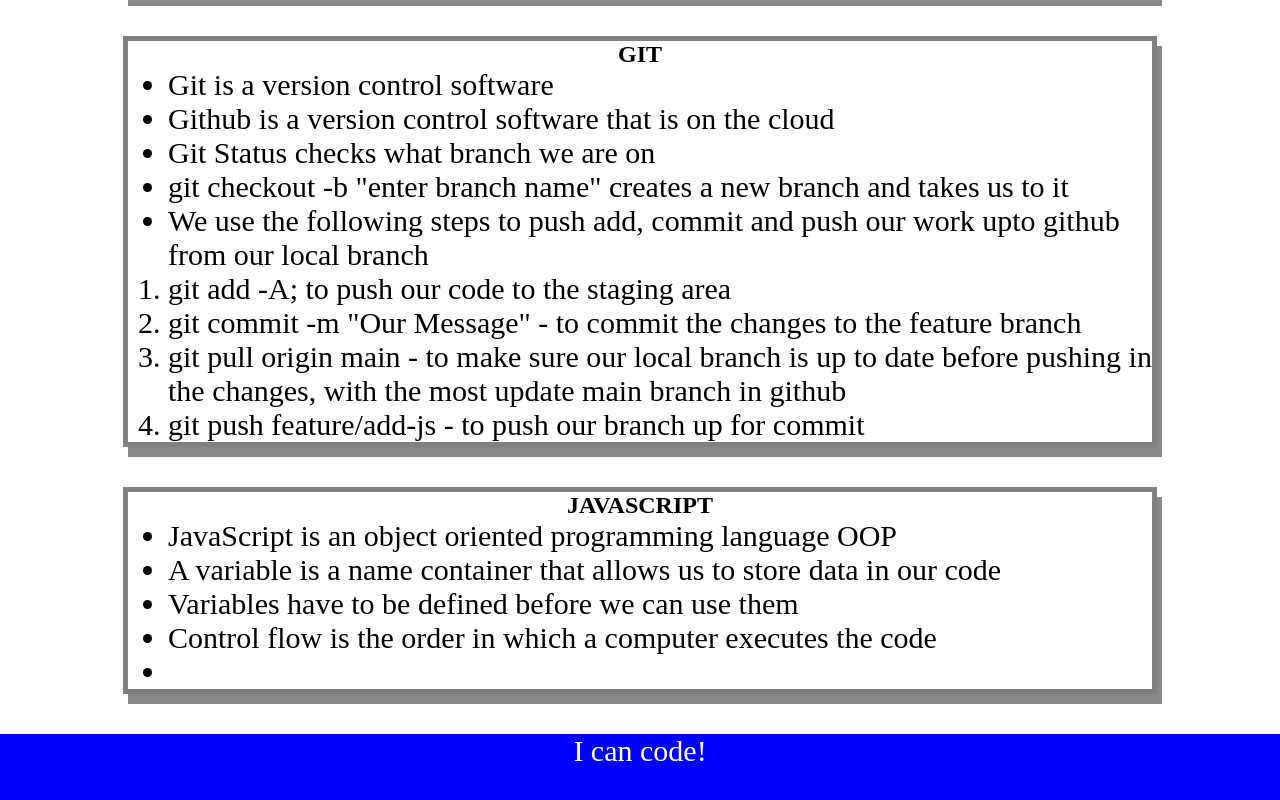
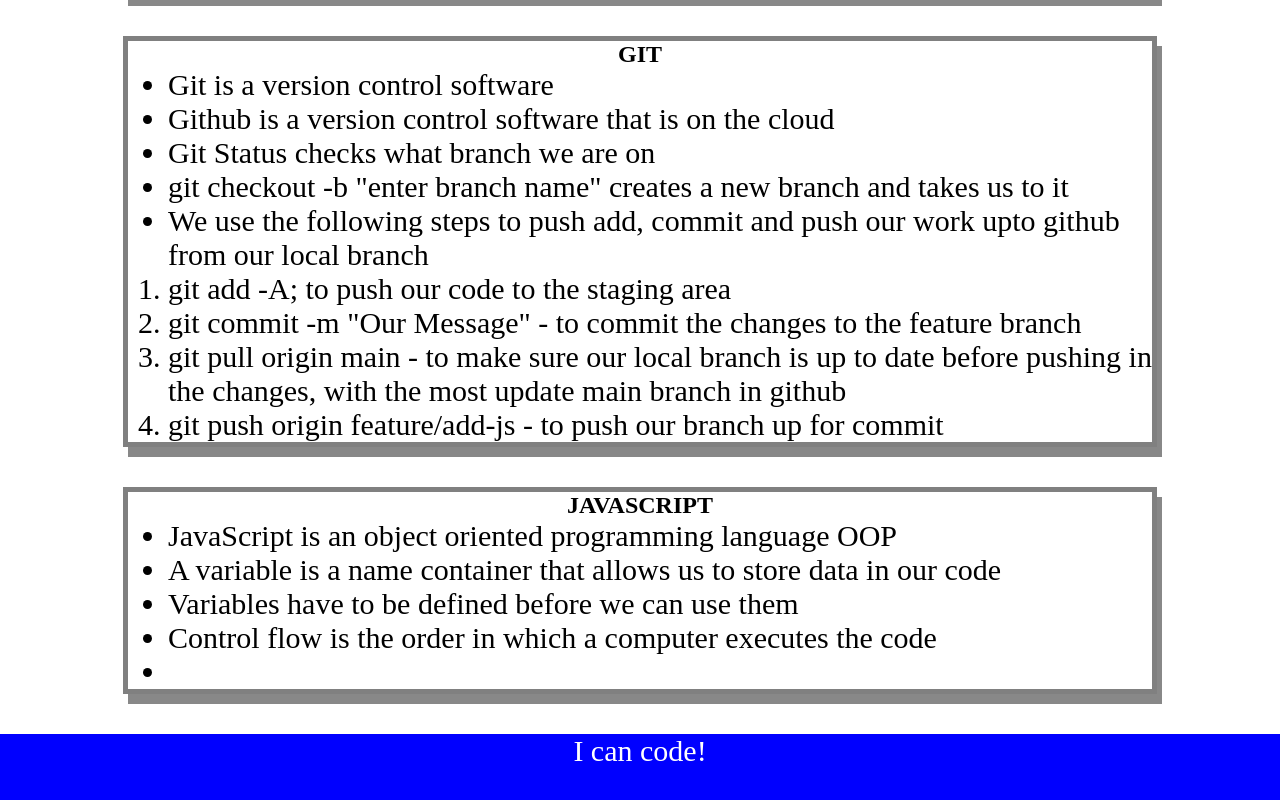
Before and after one commit to oriarh/Prework-Study_Guide, a plain HTML site: page index.html in a window 1280 px wide. Shown: the part 720-1520 px from the top of the page. Drawn offline with Linux system fonts and the light colour scheme.

Commit message:
Update index.html

```diff
--- a/index.html
+++ b/index.html
@@ -52,7 +52,7 @@
               <li>git add -A; to push our code to the staging area</li>
               <li>git commit -m "Our Message" - to commit the changes to the feature branch</li>
               <li>git pull origin main - to make sure our local branch is up to date before pushing in the changes, with the most update main branch in github</li>
-              <li>git push feature/add-js - to push our branch up for commit</li>
+              <li>git push origin feature/add-js - to push our branch up for commit</li>
             </ol>
         </ul>
       </section>
```
